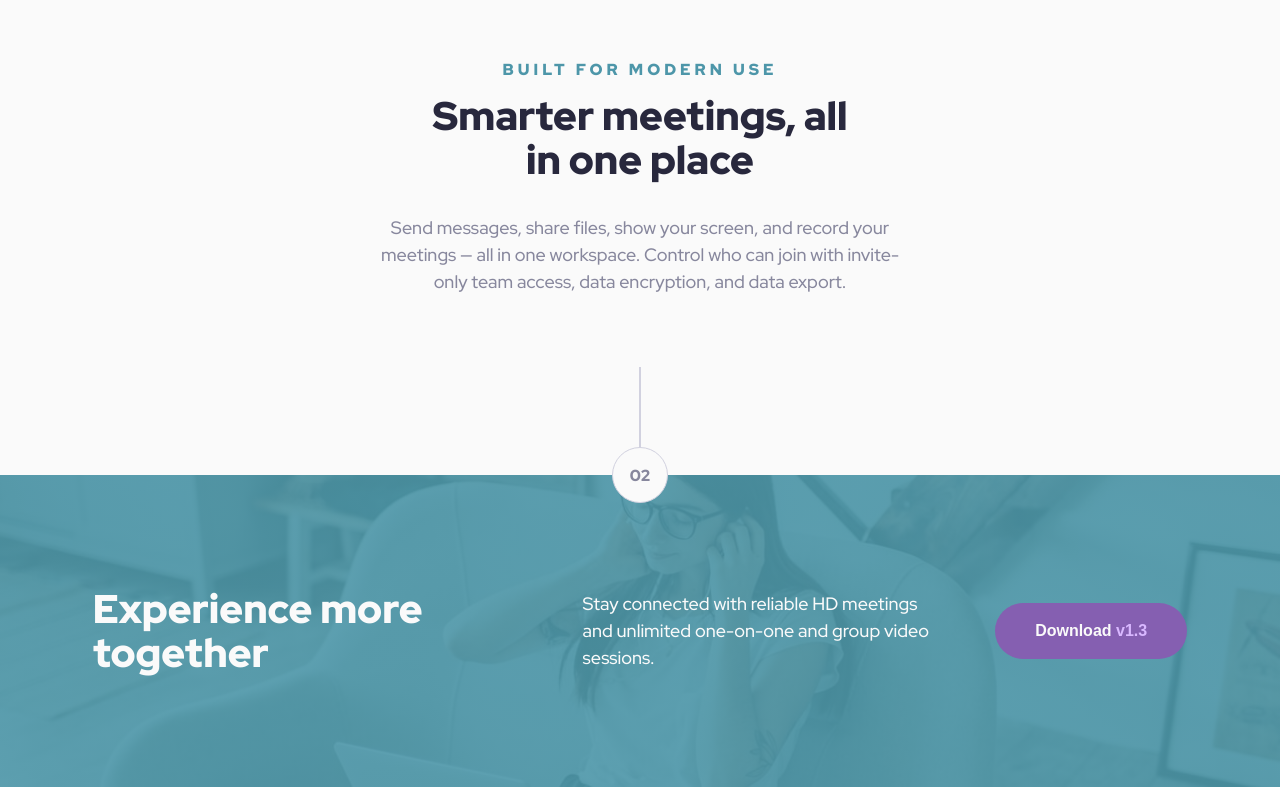
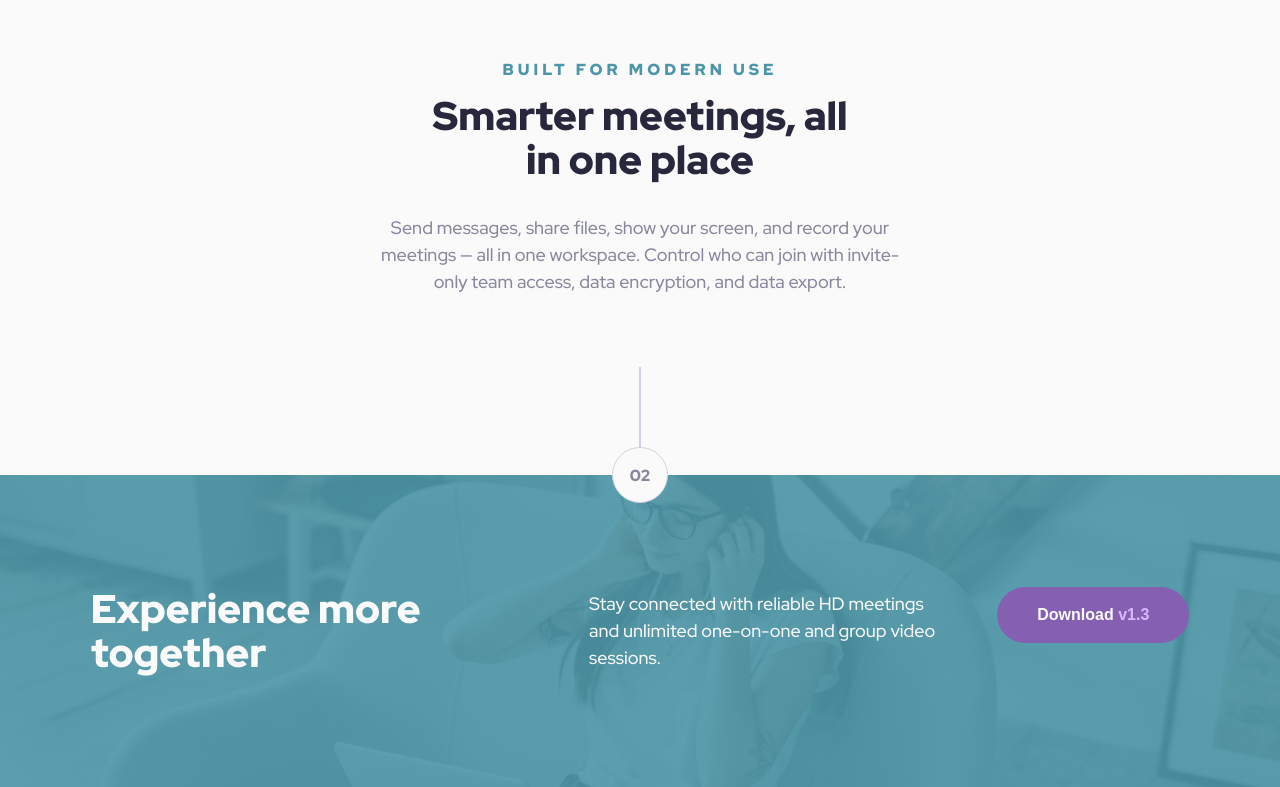
Before and after one commit to ashkir004/meet-landing-page, a plain HTML site: page index.html in a window 1280 px wide. Shown: the part 1114-1901 px from the top of the page. Drawn offline with Linux system fonts and the light colour scheme.

Commit message:
align footer

```diff
--- a/index.html
+++ b/index.html
@@ -57,10 +57,12 @@
         <p class="step-indicator__number">02</p>
       </div>
       <section class="footer-cta">
-        <h1 class="text__section-title">Experience more together</h1>
-        <p class="text__description">Stay connected with reliable HD meetings and unlimited one-on-one and group video sessions.</p>
+        <section class="footer-content">
+          <h1 class="text__section-title">Experience more together</h1>
+          <p class="text__description">Stay connected with reliable HD meetings and unlimited one-on-one and group video sessions.</p>
 
-        <button class="btn btn__text btn--secondary">Download <span class="btn--secondary__version">v1.3</span></button>
+          <button class="btn btn__text btn--secondary">Download <span class="btn--secondary__version">v1.3</span></button>
+        </section>
       </section>
     </footer>
 
--- a/style.css
+++ b/style.css
@@ -287,7 +287,7 @@ body {
     padding: var(--space-800) 0;
 }
 
-.footer-cta {
+.footer-content {
     display: flex;
     flex-direction: column;
     align-items: center;
@@ -295,6 +295,7 @@ body {
     gap: var(--space-300);
     text-align: center;
     margin: 0 auto;
+    /* padding: var(--space-800) 0; */
 }
 
 .footer-cta .text__section-title {
@@ -531,16 +532,21 @@ body {
 
 
     .footer-cta {
-        display: flex;
-        flex-direction: row;
-        gap: var(--space-400);
-        padding: var(--space-1400) var(--space-1000);
-        text-align: left;
-        /* max-width: var(--size-1120); */
 
         background:
             linear-gradient(var(--cyan-600-transparent), var(--cyan-600-transparent)),
             url('assets/desktop/image-footer.jpg') center center/cover no-repeat;
+        padding: var(--space-1400) var(--space-1000);
+    }
+
+    .footer-content {
+        display: flex;
+        flex-direction: row;
+        gap: var(--space-400);
+        text-align: left;
+        max-width: var(--size-1120);
+        align-items: center;
+        margin: 0 auto;
     }
 
     .footer-cta .text__section-title {
@@ -550,10 +556,11 @@ body {
 
     .footer-cta .text__description {
         width: var(--size-355);
-        margin-right: auto;
+        margin: 0 auto;
     }
 
     .footer-cta .btn {
         margin: 0 auto;
+        align-self: flex-start;
     }
 }
```
